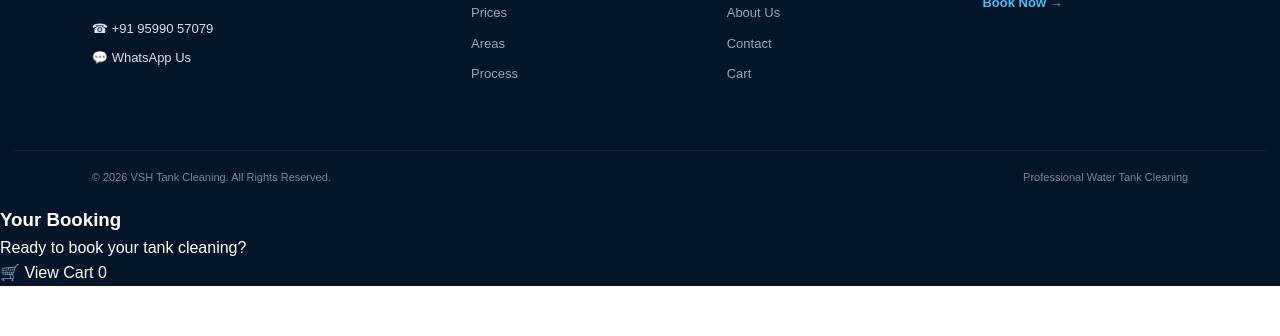
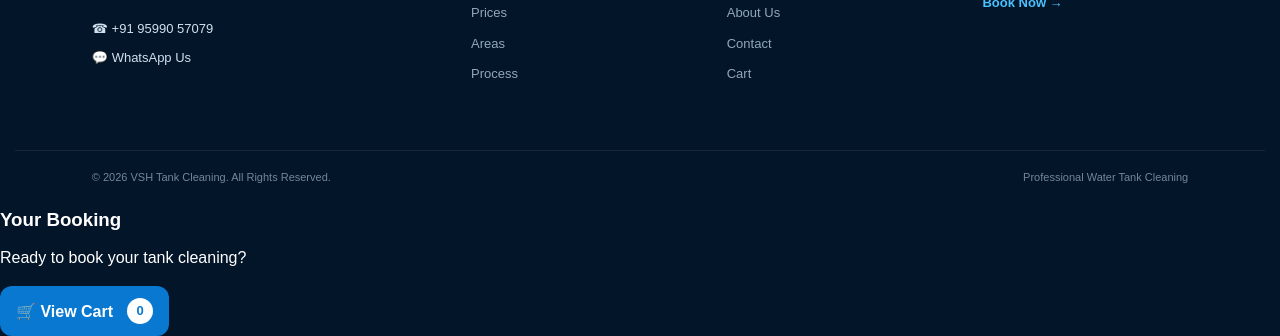
Before and after one commit to harsh1-maker/vsh2, a plain HTML site: page contact.html in a window 1280 px wide. Shown: the part 4334-4670 px from the top of the page. Before the commit the page ends 4620 px from the top, so only its background shows below. Drawn offline with Linux system fonts and the light colour scheme.

Commit message:
Update contact.css

```diff
--- a/css/contact.css
+++ b/css/contact.css
@@ -1471,3 +1471,67 @@ details p {
   }
 
 }
+/* FOOTER CART */
+
+.footer-cart {
+    display: flex;
+    flex-direction: column;
+    align-items: flex-start;
+}
+
+.footer-cart h3 {
+    margin: 0 0 10px;
+}
+
+.footer-cart p {
+    margin: 0 0 16px;
+}
+
+.footer-cart-button {
+    display: inline-flex;
+    align-items: center;
+    justify-content: space-between;
+    gap: 14px;
+
+    min-width: 150px;
+    padding: 12px 16px;
+
+    border-radius: 12px;
+
+    background: #0878d1;
+    color: #fff !important;
+
+    text-decoration: none !important;
+
+    font-weight: 800;
+
+    transition:
+        transform .2s ease,
+        box-shadow .2s ease,
+        background .2s ease;
+}
+
+.footer-cart-button:hover {
+    transform: translateY(-2px);
+    background: #066bbd;
+    box-shadow: 0 10px 25px rgba(0,0,0,.18);
+}
+
+.footer-cart-button .cart-count {
+    display: inline-flex;
+    align-items: center;
+    justify-content: center;
+
+    min-width: 26px;
+    height: 26px;
+
+    padding: 0 7px;
+
+    border-radius: 999px;
+
+    background: #fff;
+    color: #0878d1;
+
+    font-size: 13px;
+    font-weight: 900;
+}
```
